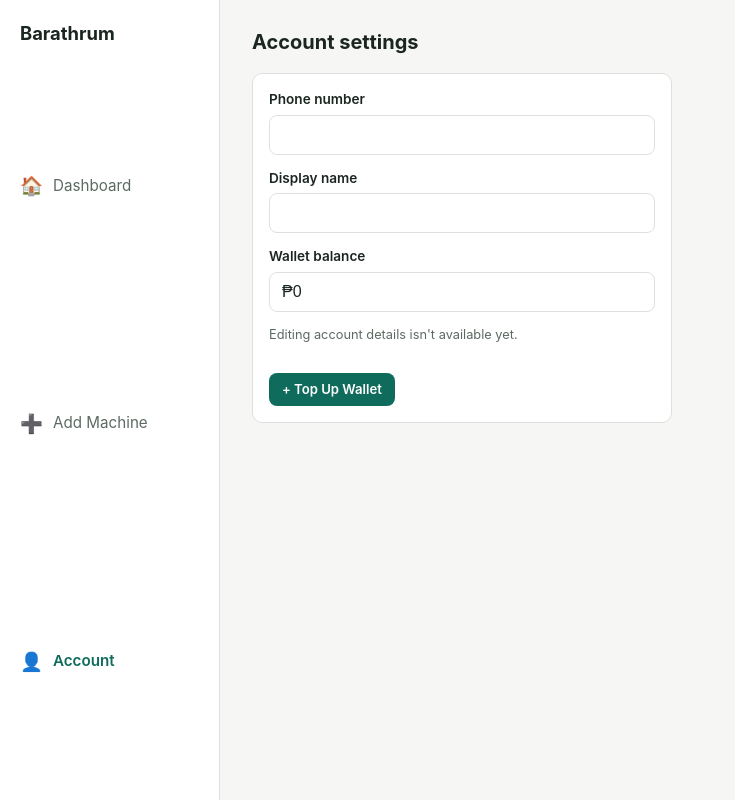
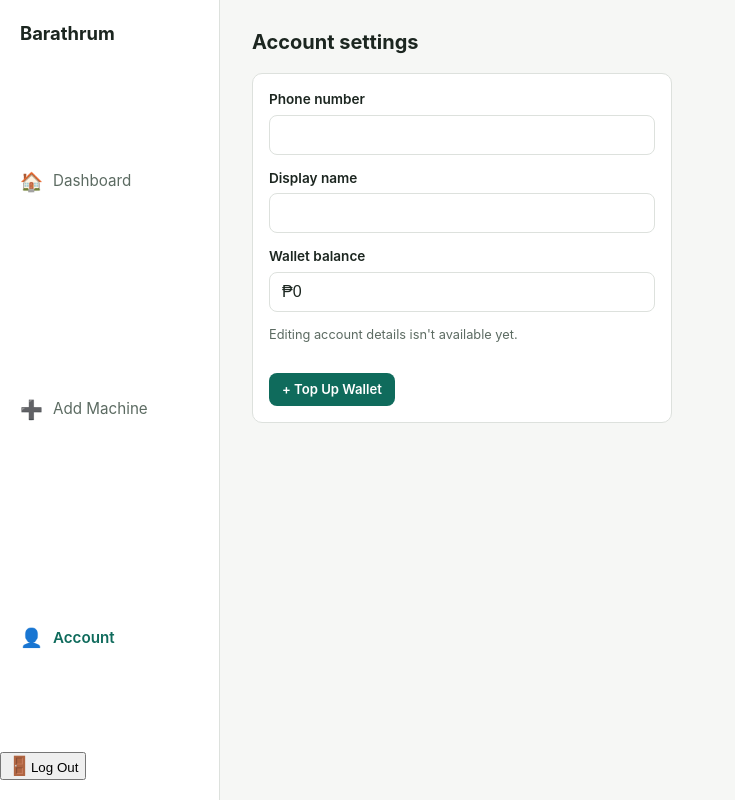
Before and after one commit to benzgarcel122-crypto/barathrum-backend, a Django app: page /account/ in a window 1280 px wide. Shown: the whole page, without its empty margins (0-735 px from the left). Run offline with Django 5.2, Linux system fonts and the light colour scheme; the visitor is signed in with stand-in values (Sample User, id 1).

Commit message:
Update dashboard_base.html

```diff
--- a/templates/dashboard_base.html
+++ b/templates/dashboard_base.html
@@ -12,5 +12,11 @@
   <a href="{% url 'dashboard:account_settings' %}" class="{% if active_nav == 'account' %}active{% endif %}">
     <span class="nav-icon">👤</span><span>Account</span>
   </a>
+  <form method="post" action="{% url 'logout' %}" class="nav-logout-form">
+    {% csrf_token %}
+    <button type="submit" class="nav-logout-btn">
+      <span class="nav-icon">🚪</span><span>Log Out</span>
+    </button>
+  </form>
 </nav>
 {% endblock %}
```
